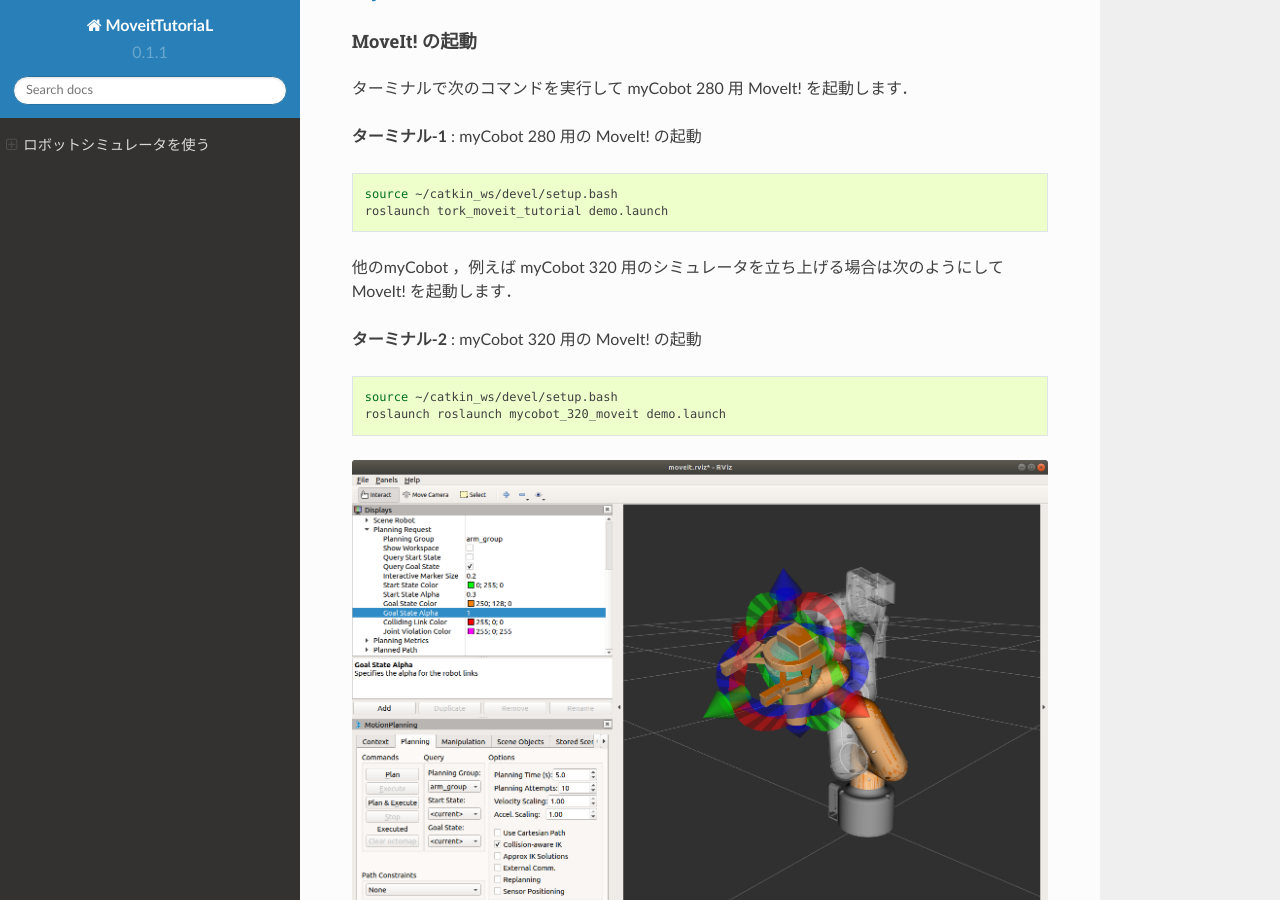
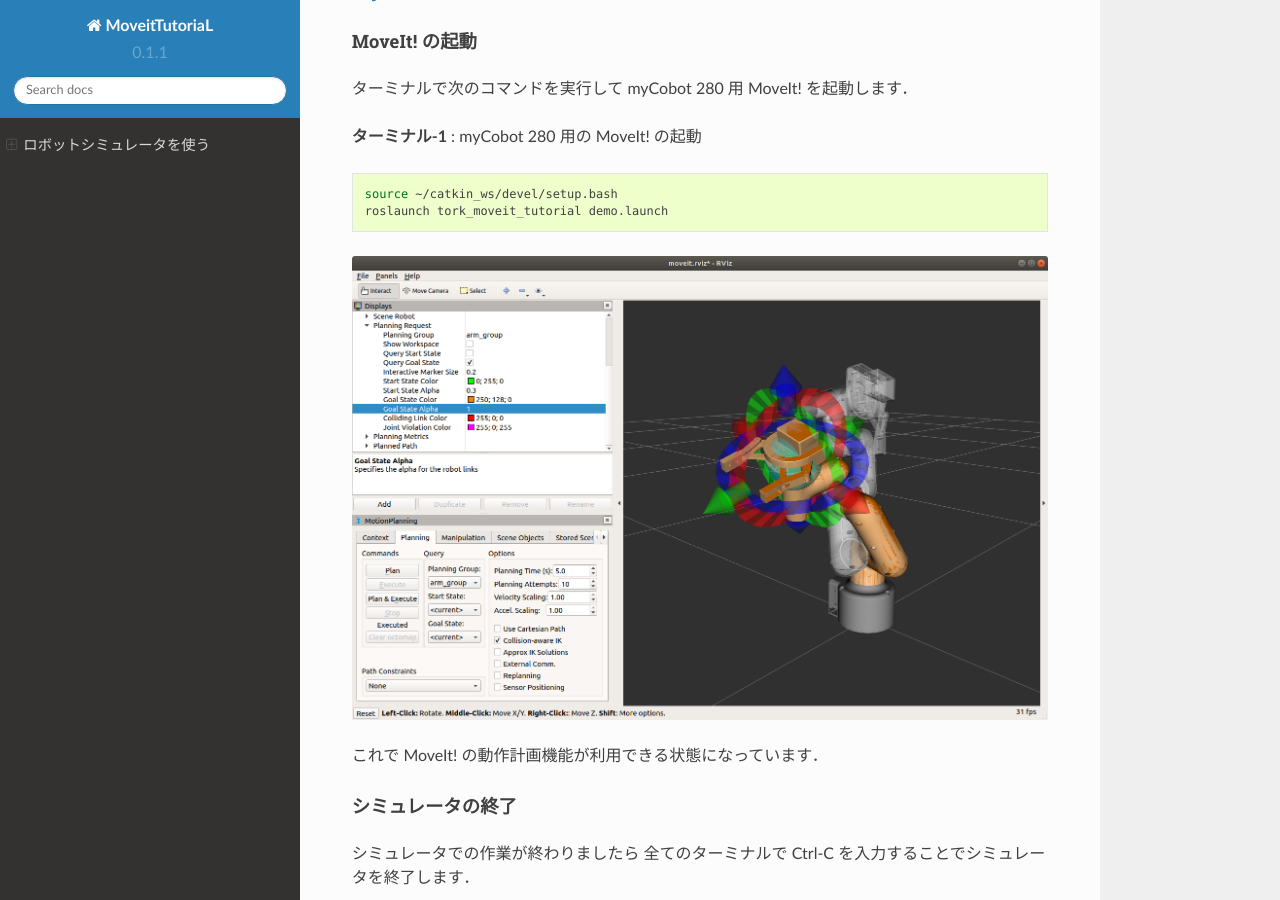
Before and after one commit to tork-a/tork_moveit_tutorial, a Sphinx documentation site: the page built from doc/moveit-tutorial_ja_robot-simulator.md, in a window 1280 px wide and 900 px high, scrolled down 23523 px. Built offline with Sphinx 7.4.7 and the Read the Docs theme 2.0.0, drawn with Linux system fonts in a browser that asks for light colours.

Commit message:
remove explanation about simulator myCobot 320 because we don't clone mycobot_ros

````diff
--- a/doc/moveit-tutorial_ja_robot-simulator.md
+++ b/doc/moveit-tutorial_ja_robot-simulator.md
@@ -749,15 +749,6 @@
 roslaunch tork_moveit_tutorial demo.launch
 ```
 
-他のmyCobot ，例えば myCobot 320 用のシミュレータを立ち上げる場合は次のようにして MoveIt! を起動します．
-
-**ターミナル-2** : myCobot 320 用の MoveIt! の起動
-
-```bash
-source ~/catkin_ws/devel/setup.bash
-roslaunch roslaunch mycobot_320_moveit demo.launch
-```
-
 ![myCobot MoveIt! - Starts](images/melodic/mycobot-moveit_starts.png)
 
 これで MoveIt! の動作計画機能が利用できる状態になっています．
````
